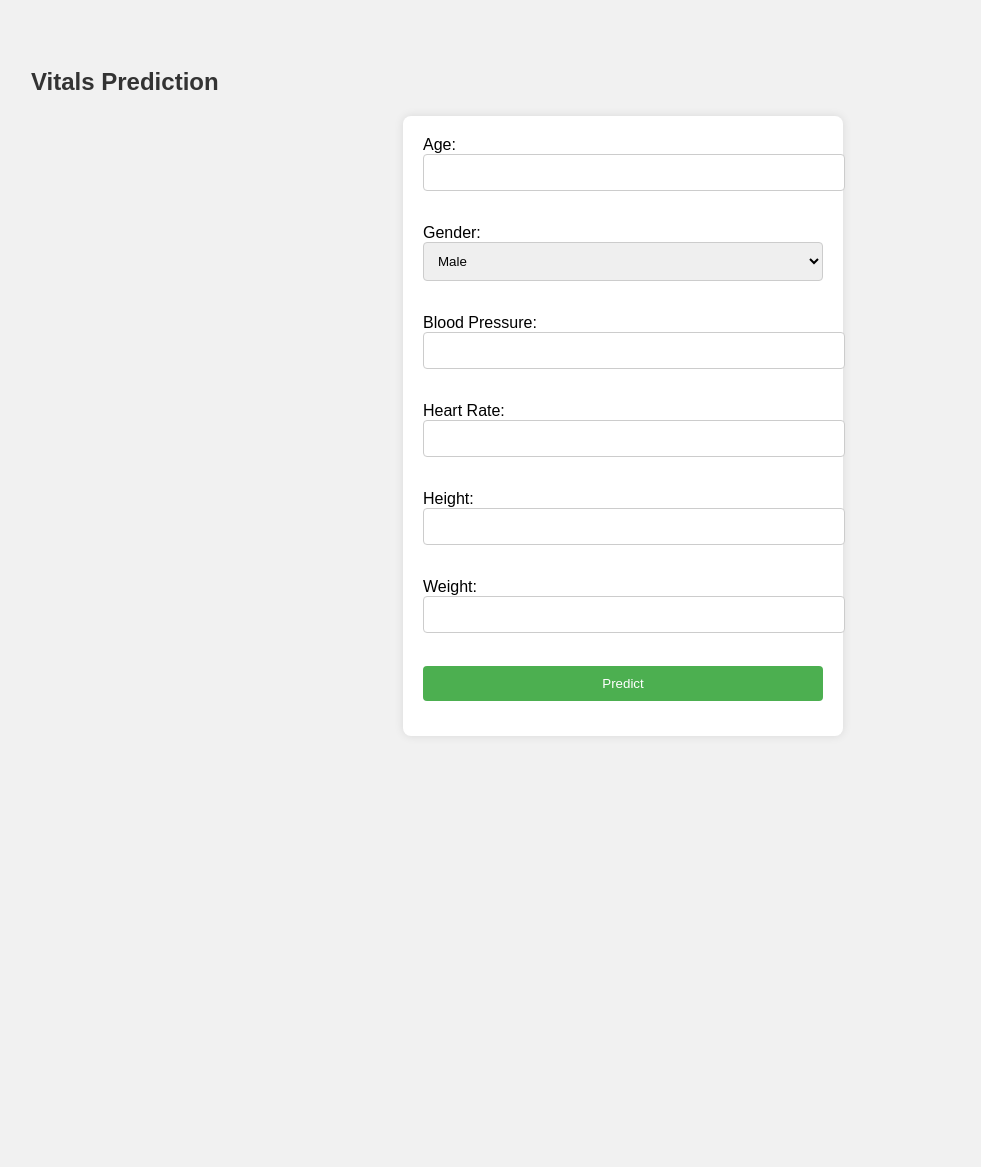
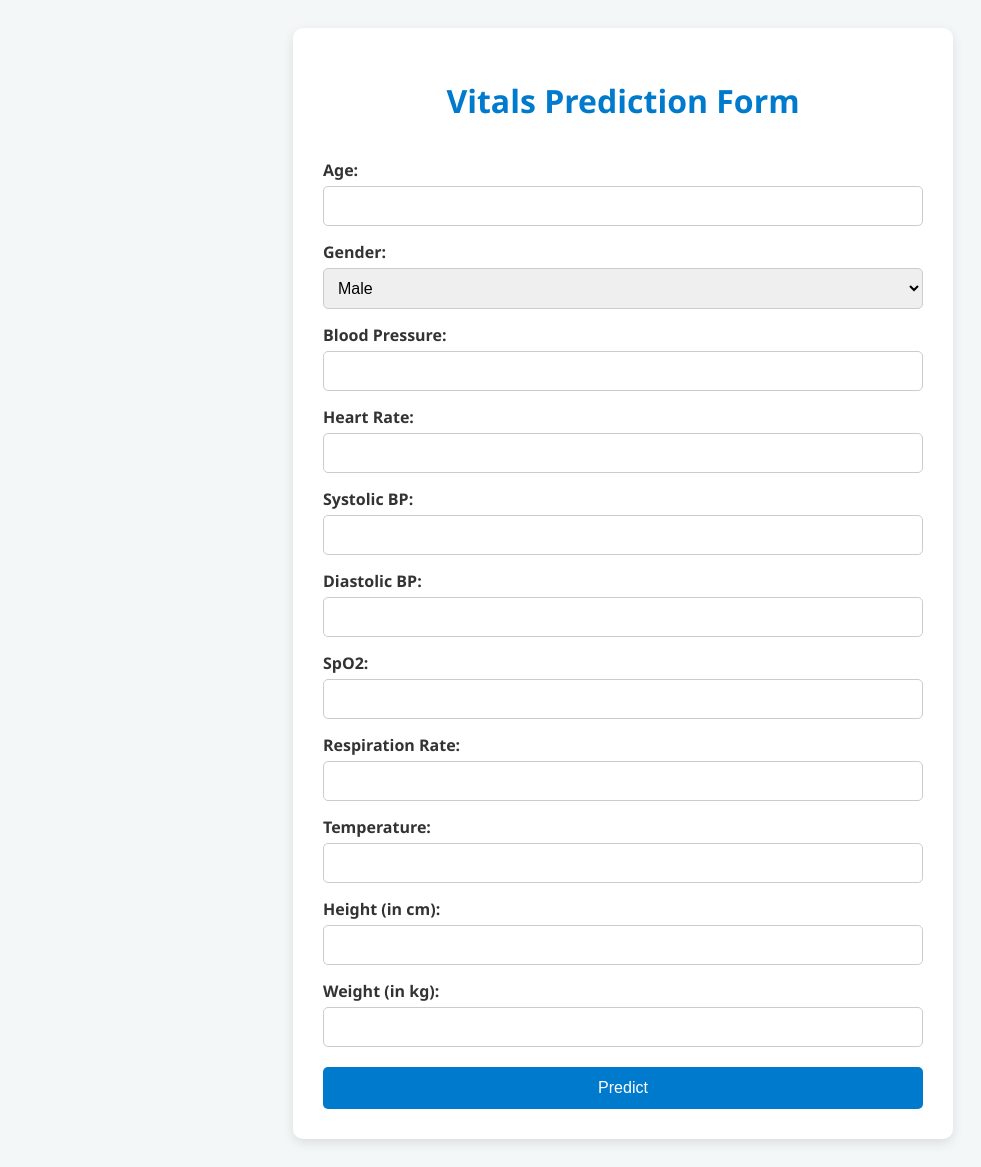
Before and after one commit to HubBala/Office-Tasks, a Flask app: page /vitals in a window 1280 px wide. Shown: the whole page, without its empty margins (17-998 px from the left). Before the commit the page ends 736 px from the top, so only its background shows below. Run offline with Flask 3, Linux system fonts and the light colour scheme; parts of the project's set-up code (start-up, migrations or seed data) failed here and were passed over.

Commit message:
changes for integration

```diff
--- a/ml_dashboard/app.py
+++ b/ml_dashboard/app.py
@@ -3,7 +3,7 @@ from flask import Flask, render_template, request
 from utils.diagnostic_utils import make_prediction
 from utils.Extract_utils import extract_medical_terms
 from utils.heart_utils import heart_prediction
-from utils.vitals_utils import vitals_prediction
+import os
 import numpy as np
 import joblib
 
@@ -11,7 +11,7 @@ app = Flask(__name__)
 
 @app.route('/')
 def index():
-    return render_template('index.html')
+    return render_template('index.html', show_navbar=True)
 
 #--- Api for the Diagnosis of heart disease risk --->
 @app.route('/diagnostic', methods=['GET', 'POST'])
@@ -35,7 +35,7 @@ def diagnostic():
         ]
         prediction_text = make_prediction(features)
 
-    return render_template('diagnostic.html', prediction_text=prediction_text)
+    return render_template('diagnostic.html', prediction_text=prediction_text, show_navbar=False)
 
 #--- Api for Extraction of medical terms from Doctors notes --->
 @app.route('/extract_medical_terms', methods=['GET', 'POST'])
@@ -49,7 +49,7 @@ def extract_terms():
 
         # Render the results on a template
         return render_template('extract_medical_terms.html', medical_entities=medical_entities)
-    return render_template('extract_medical_terms.html')
+    return render_template('extract_medical_terms.html', show_navbar=False)
 
 #--- api of Herat_disease Progression --->
 @app.route('/heart', methods=['GET', 'POST'])
@@ -74,25 +74,55 @@ def heart():
             ]
             prediction_text = heart_prediction(features)
 
-    return render_template('heart_disease.html', prediction_text=prediction_text)
+    return render_template('heart_disease.html', prediction_text=prediction_text, show_navbar=False)
 
 
 # <---- API for Vitals model ---->
-from utils.vitals_utils import vitals_prediction  # Make sure this import exists
+from utils.vitals_utils import vitals_prediction
 
 @app.route('/vitals', methods=['GET', 'POST'])
-def vitals_predict():
+def vitals():
     prediction_text = ""
     if request.method == 'POST':
-        age = int(request.form['age'])
-        gender = request.form['gender']
-        bp = float(request.form['bp'])
-        hr = float(request.form['hr'])
+        try:
+            age = int(request.form['age'])
+            gender = request.form['gender']
+            bp = float(request.form['bp'])
+            heart_rate = float(request.form['heart_rate'])
+            height = float(request.form['height'])
+            weight = float(request.form['weight'])
 
-        result = vitals_prediction(age, gender, bp, hr)
-        prediction_text = f"{result:.2f}"
+            result = vitals_prediction(age, gender, bp, heart_rate, height, weight)
+            prediction_text = f"Prediction: {result:.2f}"
 
-    return render_template('vitals.html', prediction_text=prediction_text)
+        except Exception as e:
+            prediction_text = f"Error occurred: {e}"
+
+    return render_template('vitals.html', prediction_text=prediction_text, show_navbar=False)
+
+# <---- API for Image Classification ---->
+from utils.pneumonia_utils import pneumonia_prediction
+
+@app.route('/pneumonia', methods=['GET', 'POST'])
+def pneumonia():
+    prediction_text = ""
+    if request.method == 'POST':
+        try:
+            # Get image file from the form
+            img_file = request.files['xray_image']
+            if img_file:
+                # Save the file temporarily
+                img_path = os.path.join('static', 'temp_image.jpg')
+                img_file.save(img_path)
+
+                # Get prediction from utility function
+                result = pneumonia_prediction(img_path)
+                prediction_text = result
+
+        except Exception as e:
+            prediction_text = f"Error occurred: {e}"
+
+    return render_template('pneumonia.html', prediction_text=prediction_text, show_navbar=False)
 
 
 if __name__ == '__main__':
--- a/ml_dashboard/static/style_vitals.css
+++ b/ml_dashboard/static/style_vitals.css
@@ -1,38 +1,62 @@
 body {
-    font-family: Arial, sans-serif;
-    background-color: #f1f1f1;
-    padding: 40px;
+    font-family: 'Segoe UI', Tahoma, Geneva, Verdana, sans-serif;
+    background: #f4f7f8;
+    color: #333;
+    padding: 20px;
 }
 
-h2 {
-    color: #333;
+.container {
+    max-width: 600px;
+    margin: auto;
+    padding: 30px;
+    background: #fff;
+    border-radius: 10px;
+    box-shadow: 0 4px 12px rgba(0, 0, 0, 0.1);
+}
+
+h1 {
+    text-align: center;
+    color: #007acc;
 }
 
 form {
-    background: white;
-    padding: 20px;
-    border-radius: 8px;
-    box-shadow: 0 0 10px rgba(0,0,0,0.1);
-    max-width: 400px;
-    margin: auto;
+    display: flex;
+    flex-direction: column;
 }
 
-input, select, button {
-    display: block;
-    width: 100%;
-    margin-bottom: 15px;
+label {
+    margin-top: 15px;
+    font-weight: bold;
+}
+
+input, select {
     padding: 10px;
-    border-radius: 4px;
+    font-size: 1em;
     border: 1px solid #ccc;
+    border-radius: 5px;
+    margin-top: 5px;
 }
 
 button {
-    background-color: #4CAF50;
+    margin-top: 20px;
+    padding: 12px;
+    background-color: #007acc;
     color: white;
     border: none;
+    font-size: 1em;
     cursor: pointer;
+    border-radius: 5px;
 }
 
 button:hover {
-    background-color: #45a049;
+    background-color: #005fa3;
 }
+
+.result {
+    margin-top: 20px;
+    padding: 15px;
+    background-color: #e0f7e9;
+    border-left: 5px solid #34a853;
+    color: #155724;
+    font-size: 1.1em;
+}
--- a/ml_dashboard/templates/vitals.html
+++ b/ml_dashboard/templates/vitals.html
@@ -2,27 +2,55 @@
 <html lang="en">
 <head>
     <meta charset="UTF-8">
-  <title>Vitals Predictor</title>
-  <link rel="stylesheet" type="text/css" href="{{ url_for('static', filename='style_vitals.css') }}">
+    <title>Vitals Prediction</title>
+    <link rel="stylesheet" href="{{ url_for('static', filename='style_vitals.css') }}">
 </head>
 <body>
-  <h2>Vitals Prediction</h2>
-  <form action="/vitals" method="post">
-    Age: <input type="number" name="age" required><br>
-    Gender:
+    <div class="container">
+        <h1>Vitals Prediction Form</h1>
+        <form method="POST">
+            <label for="age">Age:</label>
+            <input type="number" name="age" required>
+
+            <label for="gender">Gender:</label>
             <select name="gender" required>
                 <option value="Male">Male</option>
                 <option value="Female">Female</option>
-    </select><br>
-    Blood Pressure: <input type="number" name="bp" required><br>
-    Heart Rate: <input type="number" name="hr" required><br>
-    Height: <input type="number" name="height"><br> <!-- Optional -->
-    Weight: <input type="number" name="weight"><br> <!-- Optional -->
+            </select>
+
+            <label for="bp">Blood Pressure:</label>
+            <input type="number" step="any" name="bp" required>
+
+            <label for="heart_rate">Heart Rate:</label>
+            <input type="number" step="any" name="heart_rate" required>
+
+            <label for="systolic_bp">Systolic BP:</label>
+            <input type="number" step="any" name="systolic_bp">
+
+            <label for="diastolic_bp">Diastolic BP:</label>
+            <input type="number" step="any" name="diastolic_bp">
+
+            <label for="spo2">SpO2:</label>
+            <input type="number" step="any" name="spo2">
+
+            <label for="resp_rate">Respiration Rate:</label>
+            <input type="number" step="any" name="resp_rate">
+
+            <label for="temperature">Temperature:</label>
+            <input type="number" step="any" name="temperature">
+
+            <label for="height">Height (in cm):</label>
+            <input type="number" step="any" name="height" required>
+
+            <label for="weight">Weight (in kg):</label>
+            <input type="number" step="any" name="weight" required>
+
             <button type="submit">Predict</button>
         </form>
 
         {% if prediction_text %}
-    <h3>Prediction Result: {{ prediction_text }}</h3>
+            <div class="result">{{ prediction_text }}</div>
         {% endif %}
+    </div>
 </body>
 </html>
```
Also changed, not shown: Streamlit_vitals.py (+22 -22 lines), ml_dashboard/static/pneumonia.css (added, +44 -0 lines), ml_dashboard/static/style.css (+50 -19 lines), ml_dashboard/templates/diagnostic.html (+2 -12 lines), ml_dashboard/templates/index.html (+2 -36 lines), ml_dashboard/templates/layout.html (+7 -6 lines), ml_dashboard/templates/pneumonia.html (+24 -0 lines), ml_dashboard/utils/pneumonia_utils.py (added, +32 -0 lines), ml_dashboard/utils/vitals_utils.py (+15 -21 lines), ml_dashboard/static/temp_image.jpg (added). Lines whose indentation alone changed are shown as unchanged.
